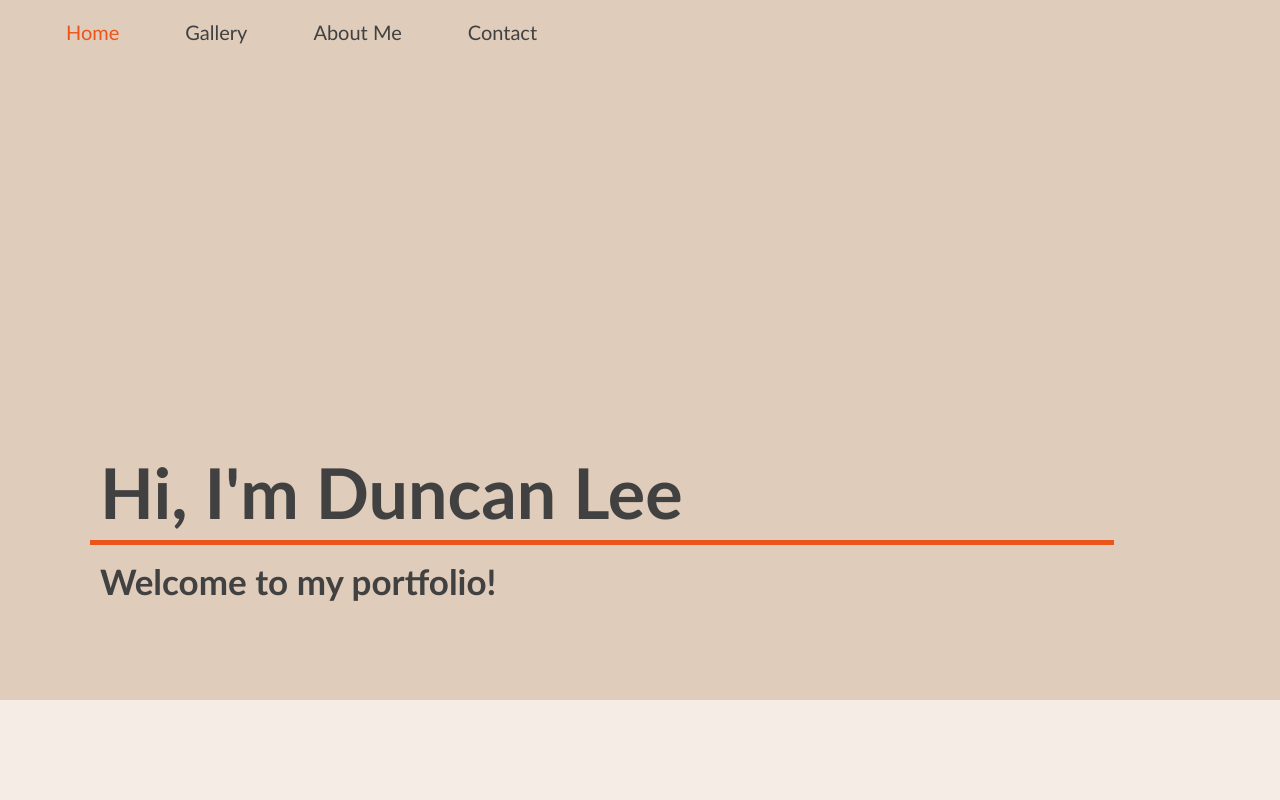
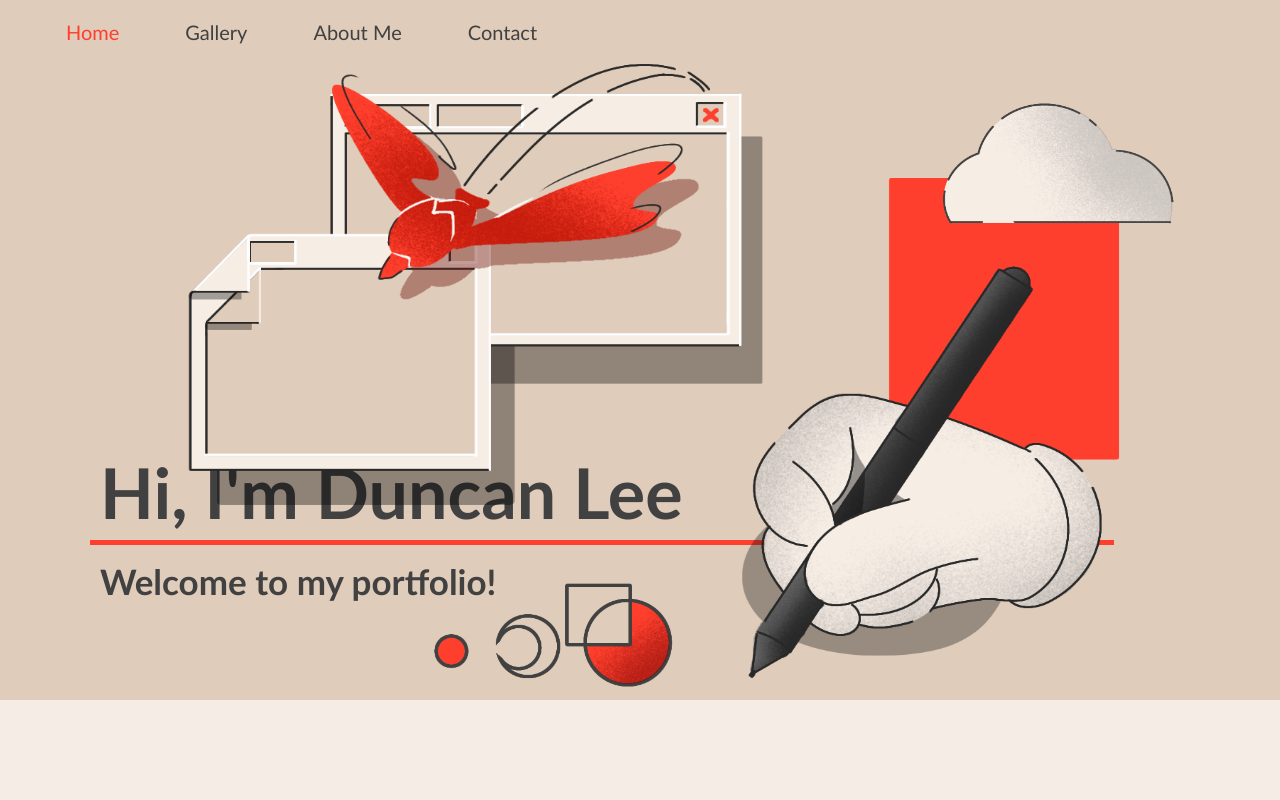
Before and after one commit to duncanLee003/Portfolio-main, a plain HTML site: page index.html in a window 1280 px wide. Shown: the top 800 px of the page. Drawn offline with Linux system fonts and the light colour scheme.

Commit message:
added designs

```diff
--- a/index.html
+++ b/index.html
@@ -24,6 +24,23 @@
     <div class="boxtr"></div> <!--top right-->
     <div class="boxbr"></div> <!--bottom right-->
 
+    <div class="redsquare">
+        <img src="Pictures/redsquare_small.png" style="width:250px;height:300px">
+    </div>
+
+    <div class="birdscreen">
+        <img src="Pictures/birdscreen_small.png" style="width:600px;height:460px;">
+    </div>
+    <div class="hand">
+        <img src="Pictures/handpen_small.png" style="width:400px;height:450px">
+    </div>
+    <div class="shapes1">
+        <img src="Pictures/shapes1_small.png" style="width:250px;height:130px">
+    </div>
+    <div class="cloud">
+        <img src="Pictures/cloud_small.png" style="width:240px;height:130px">
+    </div>
+
 
     <h1 class="titletl">project_1</h1>
     <h1 class="titlebl">project_3</h1>
--- a/style.css
+++ b/style.css
@@ -40,12 +40,12 @@ p{ font-family: 'Trebuchet Ms';}
 }
 
 .navbar a:hover { /* changes colour when hovering cursor*/
-    color: rgb(236, 85, 26);
+    color: rgb(255, 63, 45);
     /* to add box colurs: background-color: rgb(236, 85, 26);*/
 }
 
 .navbar a.active {
-    color: rgb(236, 85, 26);
+    color: rgb(255, 63, 45);
 }
 
 .heading {
@@ -63,7 +63,7 @@ p{ font-family: 'Trebuchet Ms';}
     position: absolute;
     left: 90px;
     top: 540px;
-    background-color: rgb(236, 85, 26);
+    background-color: rgb(255, 63, 45);
 }
 
 
@@ -255,3 +255,52 @@ p{ font-family: 'Trebuchet Ms';}
     top: 300px;
     line-height: 3; /* sapcing between lines */
 }
+
+.birdscreen{
+    position:absolute;
+    right: 500px;
+    top: 55px;
+
+    animation: fadeIn 0.5s;
+    animation-name: fadingin;
+
+}
+.hand{
+    position:absolute;
+    right:150px;
+    top:250px;
+    animation: fadeIn 0.5s;
+    animation-name: fadingin2;
+}
+
+.shapes1{
+    position:absolute;
+    right:600px;
+    top:570px;
+}
+
+.redsquare{
+    position:absolute;
+    right:150px;
+    top:170px;
+}
+
+.cloud{
+    position:absolute;
+    right:100px;
+    top:100px;
+    animation: fadeIn 0.5s;
+    animation-name: fadingin2;
+}
+
+
+@keyframes fadingin{
+    0% { opacity: 0; right:400px;}
+    100% { opacity: 1; }
+
+}
+@keyframes fadingin2{
+    0% { opacity: 0; right:110px;}
+    100% { opacity: 1; }
+
+}
```
Also changed, not shown: Pictures/birdscreen_small.png (added), Pictures/cloud_small.png (added), Pictures/handpen_small.png (added), Pictures/redsquare_small.png (added), Pictures/shapes1_small.png (added).
